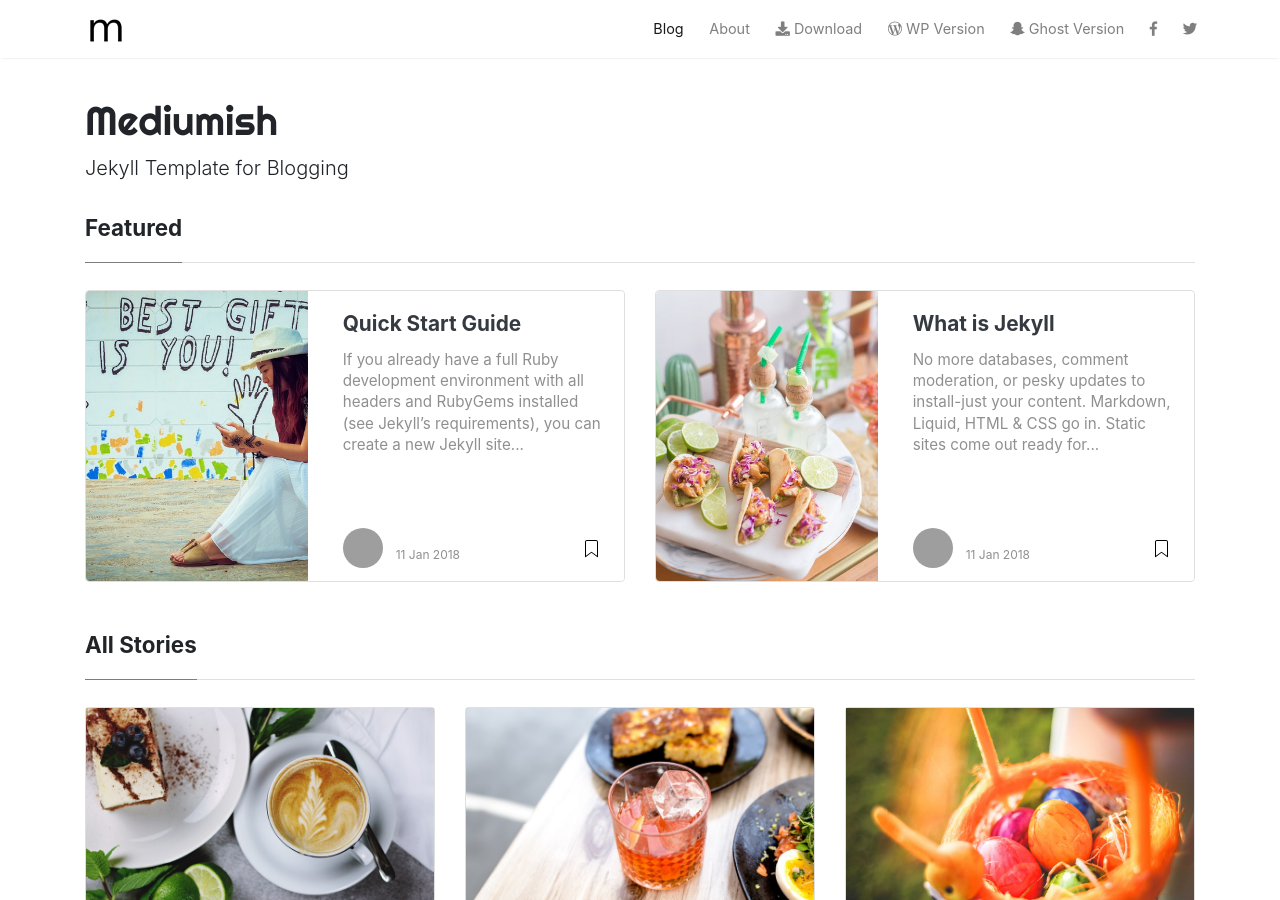
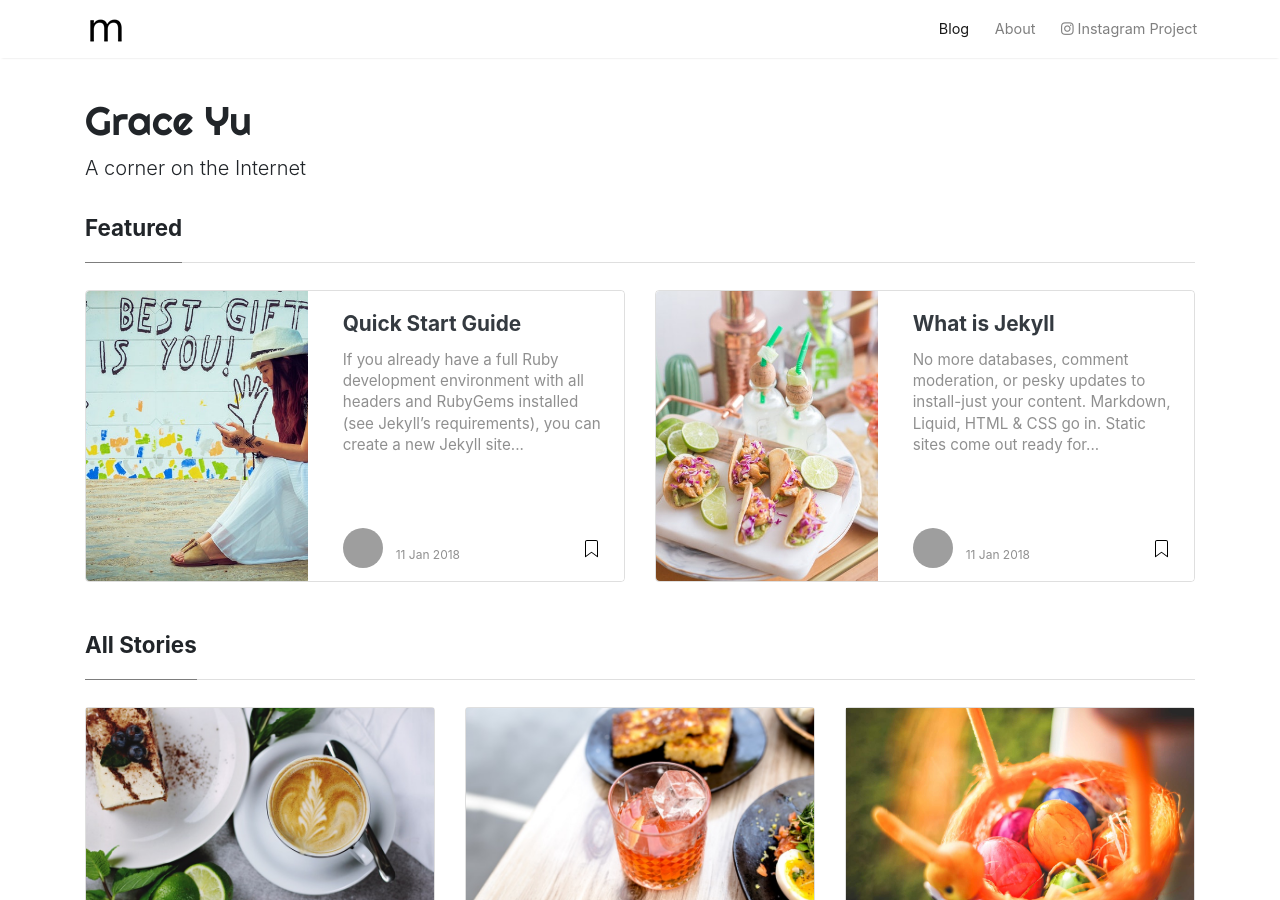
Before and after one commit to gyyu/gyyu.github.io, a Jekyll site: the page built from index.html, in a window 1280 px wide and 900 px high. Built offline with Jekyll 4.4.1, drawn with Linux system fonts in a browser that asks for light colours; nearby versions of some CDN libraries; the list of posts is cut into pages by our own code; comment, search, counter and statistics services are not loaded; some of the changed text lies outside the part shown; grey boxes are pictures that could not be loaded.

Commit message:
Added IG project, removed other filler

```diff
--- a/_config.yml
+++ b/_config.yml
@@ -1,7 +1,7 @@
 # Site
-name: "Mediumish"
-description: "Jekyll Template for Blogging"
-meta_description: "Jekyll template, Medium styled, free for bloggers."
+name: "Grace Yu"
+description: "A corner on the Internet"
+meta_description: ":D"
 logo: 'assets/images/logo.png'
 favicon: 'assets/images/logo.png'
 baseurl: ''
--- a/_layouts/default.html
+++ b/_layouts/default.html
@@ -78,23 +78,7 @@
                 </li>
 
                 <li class="nav-item">
-                <a class="nav-link" href="https://github.com/wowthemesnet/mediumish-theme-jekyll/archive/master.zip"><i class="fas fa-download"></i> Download</a>
-                </li>
-
-                <li class="nav-item">
-                <a target="_blank" class="nav-link" href="https://www.wowthemes.net/themes/mediumish-wordpress/"><i class="fab fa-wordpress-simple"></i> WP Version</a>
-                </li>
-
-                <li class="nav-item">
-                <a target="_blank" class="nav-link" href="https://www.wowthemes.net/themes/mediumish-ghost/"><i class="fab fa-snapchat-ghost"></i> Ghost Version</a>
-                </li>
-
-                <li class="nav-item">
-                <a target="_blank" class="nav-link" href="https://www.facebook.com/wowthemesnet/"><i class="fab fa-facebook-f"></i></a>
-                </li>
-
-                <li class="nav-item">
-                <a target="_blank"  class="nav-link" href="https://twitter.com/wowthemesnet"><i class="fab fa-twitter"></i></a>
+                <a class="nav-link" href="www.instagram.com/imagineayuworld"><i class="fab fa-instagram"></i> Instagram Project </a>
                 </li>
 
             </ul>
```
